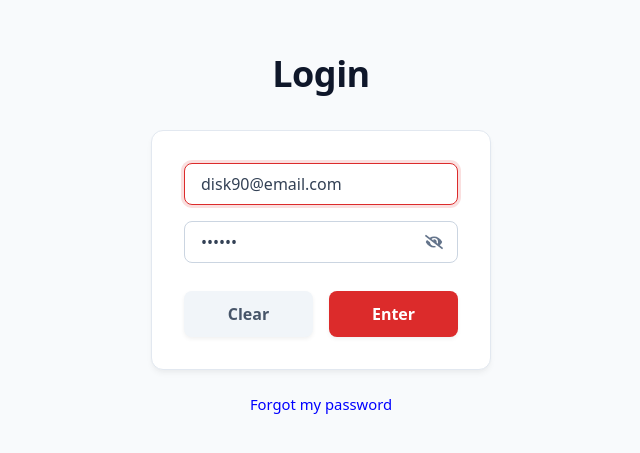
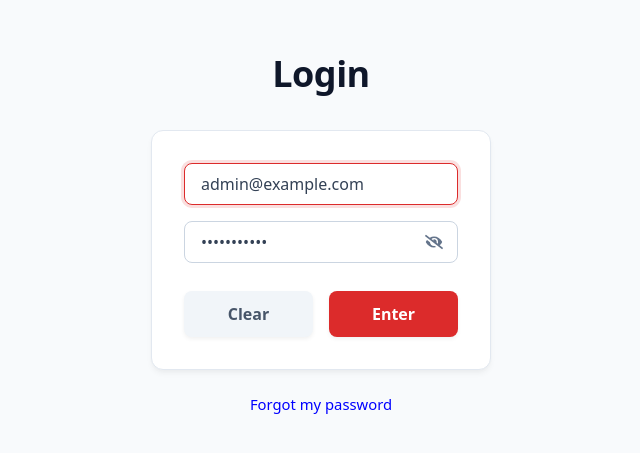
Before and after one commit to GazuaDev8417/my-delivery-provider, a React (Vite) app: page / in a window 1280 px wide. Shown: the part 169-622 px from the top of the page, without its empty margins (319-959 px from the left). Built offline with nearby package versions, Linux system fonts and the light colour scheme.

Commit message:
adjustements at login page

```diff
--- a/src/pages/login/Login.tsx
+++ b/src/pages/login/Login.tsx
@@ -24,8 +24,8 @@ const Login:FC = ()=>{
     const [showPass, setShowPass] = useState<boolean>(false);
     const [isModalOpen, setIsModalOpen] = useState(false)
     const [form, setForm] = useState<FormData>({
-        email: 'disk90@email.com',
-        password: '123456'
+        email: 'admin@example.com',
+        password: 'password123'
     });
     const [isSubmitting, setIsSubmitting] = useState<boolean>(false);
 
```
